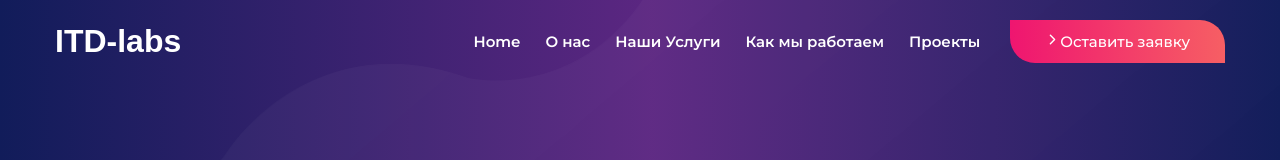
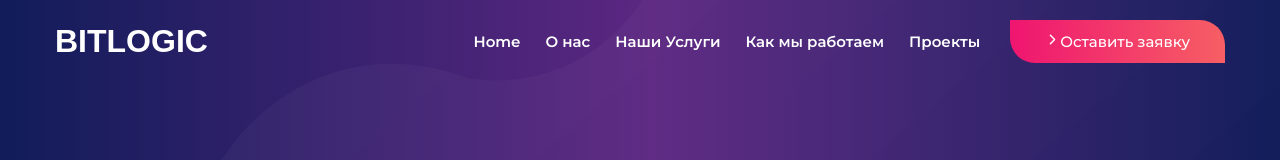
Before and after one commit to Dake2024/ITD-labs, a plain HTML site: page index.html in a window 1280 px wide. Shown: the top 160 px of the page. Drawn offline with nearby package versions, Linux system fonts and the light colour scheme.

Commit message:
Update index.html
Поменял название

```diff
--- a/index.html
+++ b/index.html
@@ -5,7 +5,7 @@
   <meta charset="UTF-8">
   <meta http-equiv="X-UA-Compatible" content="IE=edge">
   <meta name="viewport" content="width=device-width, initial-scale=1.0">
-  <title>Desinic - Get Best UI Design</title>
+  <title>BitLogic - разработай мечту</title>
 
   <!--
     - favicon
@@ -37,13 +37,13 @@
       <div class="overlay" data-overlay></div>
 
       <a href="#">
-        <h1 class="logo">ITD-labs</h1>
+        <h1 class="logo">BITLOGIC</h1>
       </a>
 
       <nav class="navbar" data-navbar>
 
         <div class="navbar-top">
-          <a href="#" class="logo">Desinic</a>
+          <a href="#" class="logo">BITLOGIC</a>
 
           <button class="nav-close-btn" aria-label="Close Menu" data-nav-close-btn>
             <ion-icon name="close-outline"></ion-icon>
@@ -733,7 +733,7 @@
 
         <div class="footer-brand">
 
-          <a href="#" class="logo">ITD-labs</a>
+          <a href="#" class="logo">BITLOGIC</a>
 
           <p class="text">
             Мы объединяем инновации и креативность, чтобы превратить ваши идеи в реальность. Наша миссия — помогать компаниям вступать в новую эру цифровизации, предоставляя инструменты для достижения впечатляющих результатов.
```
